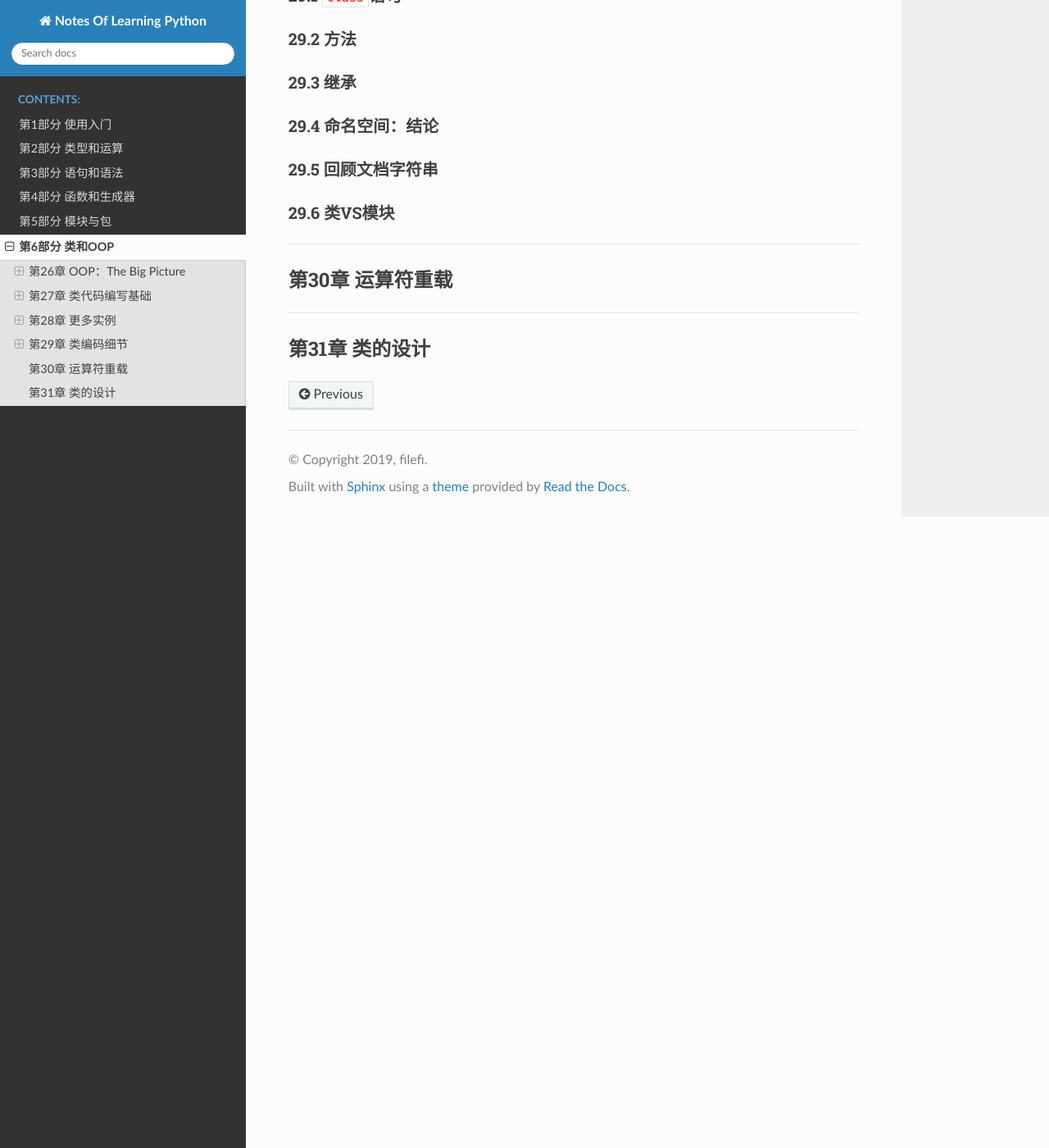
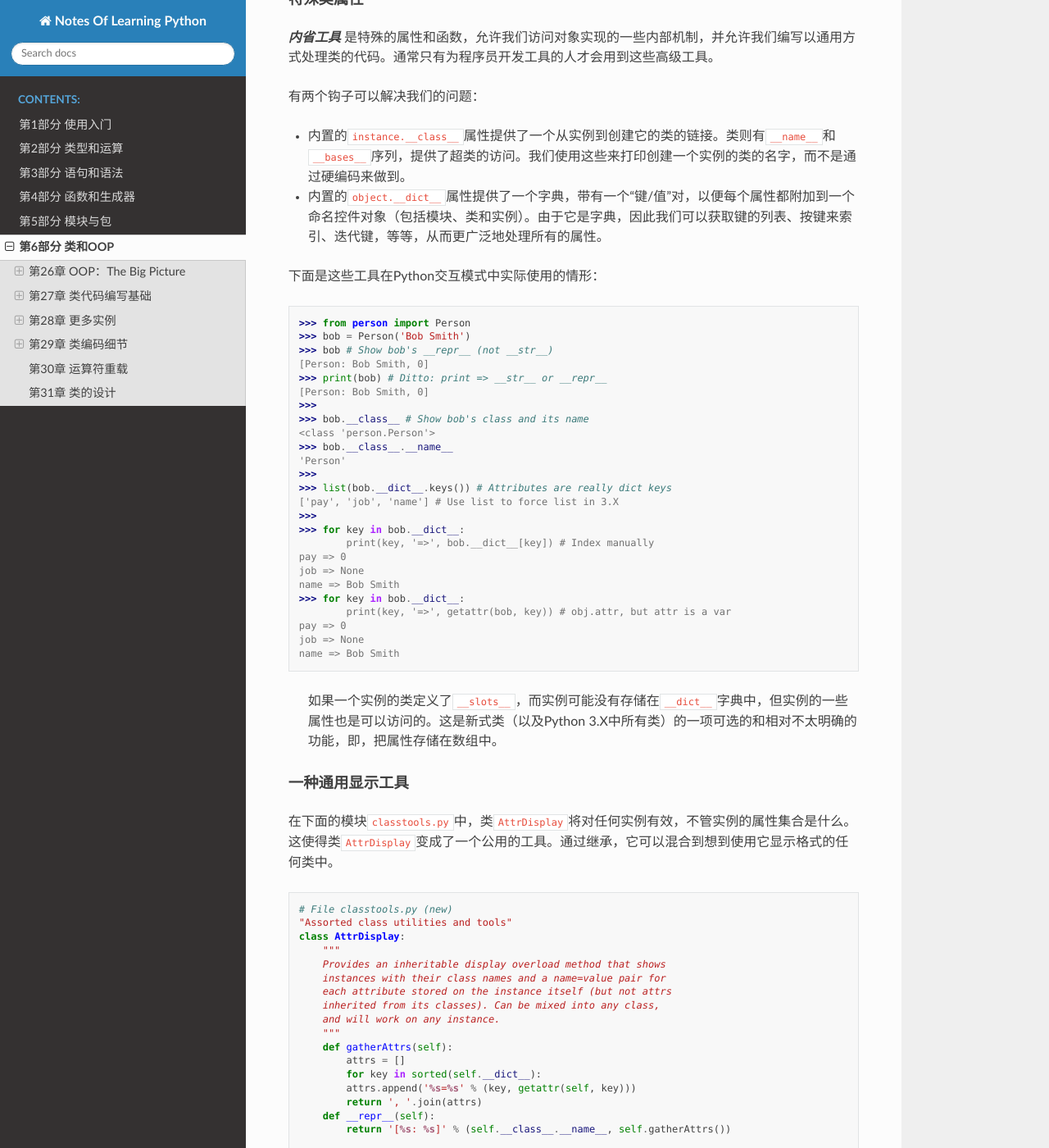
Before and after one commit to filefi/NotesOfLearningPython, a Sphinx documentation site: the page built from source/Part_6_Classes_and_OOP.md, in a window 1280 px wide and 1400 px high, scrolled down 21637 px. Shown: the whole window at 82% size. Built offline with Sphinx 7.4.7 and the Read the Docs theme 2.0.0, drawn with Linux system fonts in a browser that asks for light colours; some of the changed text lies outside the part shown.

````diff
--- a/source/Part_6_Classes_and_OOP.md
+++ b/source/Part_6_Classes_and_OOP.md
@@ -901,9 +901,114 @@ if __name__ == '__main__':
 
 > **在Python 3.X中捕获内置属性**
 >
->
+> 高级特性，暂略
 
 ### 28.6 步骤6：使用内省工具
+
+我们的代码仍然存在两个问题：
+
+- 当打印`tom`时，`Manager`会把它标记为`Person`。
+- 我们还无法通过`Manager`的构造函数验证`tom`工作名已经正确地设置为`mgr`，因为我们为`Person`编写的`__str__`没有打印出这个字段。
+
+#### 特殊类属性
+
+***内省工具*** 是特殊的属性和函数，允许我们访问对象实现的一些内部机制，并允许我们编写以通用方式处理类的代码。通常只有为程序员开发工具的人才会用到这些高级工具。
+
+有两个钩子可以解决我们的问题：
+
+- 内置的`instance.__class__`属性提供了一个从实例到创建它的类的链接。类则有`__name__`和`__bases__`序列，提供了超类的访问。我们使用这些来打印创建一个实例的类的名字，而不是通过硬编码来做到。
+- 内置的`object.__dict__`属性提供了一个字典，带有一个“键/值”对，以便每个属性都附加到一个命名控件对象（包括模块、类和实例）。由于它是字典，因此我们可以获取键的列表、按键来索引、迭代键，等等，从而更广泛地处理所有的属性。
+
+下面是这些工具在Python交互模式中实际使用的情形：
+
+```python
+>>> from person import Person
+>>> bob = Person('Bob Smith')
+>>> bob # Show bob's __repr__ (not __str__)
+[Person: Bob Smith, 0]
+>>> print(bob) # Ditto: print => __str__ or __repr__
+[Person: Bob Smith, 0]
+>>>
+>>> bob.__class__ # Show bob's class and its name
+<class 'person.Person'>
+>>> bob.__class__.__name__
+'Person'
+>>>
+>>> list(bob.__dict__.keys()) # Attributes are really dict keys
+['pay', 'job', 'name'] # Use list to force list in 3.X
+>>>
+>>> for key in bob.__dict__:
+        print(key, '=>', bob.__dict__[key]) # Index manually
+pay => 0
+job => None
+name => Bob Smith
+>>> for key in bob.__dict__:
+        print(key, '=>', getattr(bob, key)) # obj.attr, but attr is a var
+pay => 0
+job => None
+name => Bob Smith
+```
+
+> 如果一个实例的类定义了`__slots__`，而实例可能没有存储在`__dict__`字典中，但实例的一些属性也是可以访问的。这是新式类（以及Python 3.X中所有类）的一项可选的和相对不太明确的功能，即，把属性存储在数组中。
+
+#### 一种通用显示工具
+
+在下面的模块`classtools.py`中，类`AttrDisplay`将对任何实例有效，不管实例的属性集合是什么。这使得类`AttrDisplay`变成了一个公用的工具。通过继承，它可以混合到想到使用它显示格式的任何类中。
+
+```python
+# File classtools.py (new)
+"Assorted class utilities and tools"
+class AttrDisplay:
+    """
+    Provides an inheritable display overload method that shows
+    instances with their class names and a name=value pair for
+    each attribute stored on the instance itself (but not attrs
+    inherited from its classes). Can be mixed into any class,
+    and will work on any instance.
+    """
+    def gatherAttrs(self):
+        attrs = []
+        for key in sorted(self.__dict__):
+        attrs.append('%s=%s' % (key, getattr(self, key)))
+        return ', '.join(attrs)
+    def __repr__(self):
+        return '[%s: %s]' % (self.__class__.__name__, self.gatherAttrs())
+
+if __name__ == '__main__':
+    class TopTest(AttrDisplay):
+        count = 0
+        def __init__(self):
+            self.attr1 = TopTest.count
+            self.attr2 = TopTest.count+1
+            TopTest.count += 2
+
+    class SubTest(TopTest):
+        pass
+
+X, Y = TopTest(), SubTest() # Make two instances
+print(X) # Show all instance attrs
+print(Y) # Show lowest class name
+```
+
+直接运行模块`classtools.py`，这个模块的自测试代码会创建2个实例并打印它们。这里定义的`__str__`显示了实例的类，及其所有的属性名和值，并按照属性名排序：
+
+```python
+C:\code> classtools.py
+[TopTest: attr1=0, attr2=1]
+[SubTest: attr1=2, attr2=3]
+```
+
+#### 实例VS类属性
+
+
+
+#### 工具类的命名考虑
+
+
+
+#### 类的最终形式
+
+
 
 
 
````
